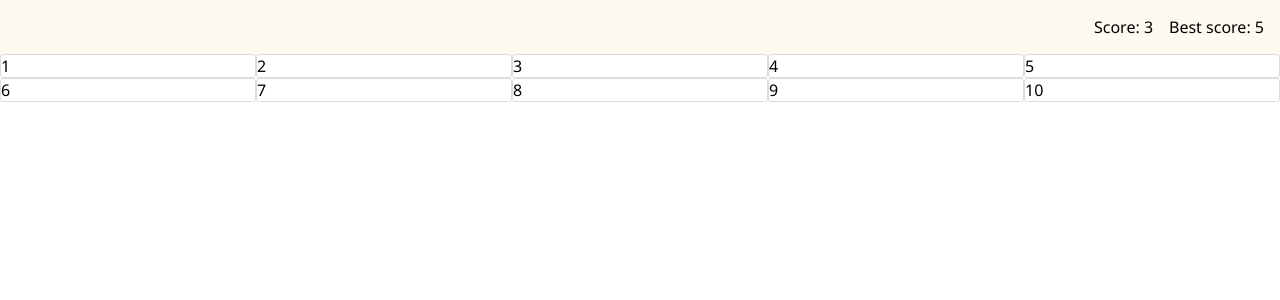
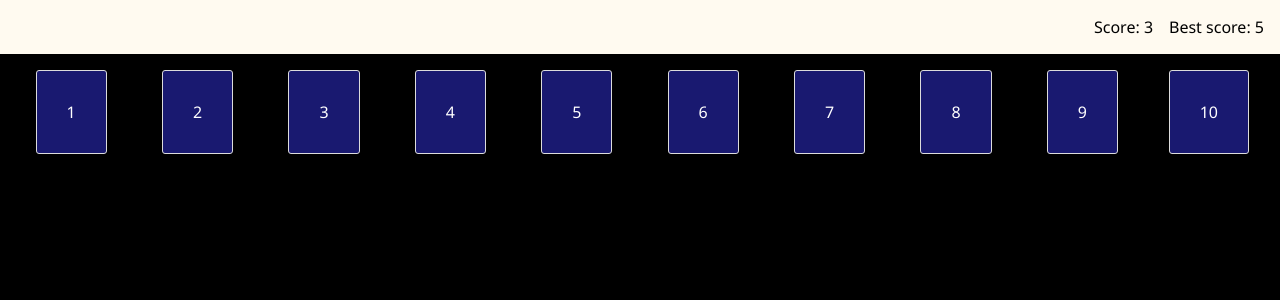
Before and after one commit to KarimElsayad247/odin-memory-card, a React (Create React App) app: page / in a window 1280 px wide. Shown: the top 300 px of the page. Built offline with nearby package versions, Linux system fonts and the light colour scheme.

Commit message:
Add some clicking logic for cards

```diff
--- a/src/App.css
+++ b/src/App.css
@@ -7,21 +7,38 @@ html {
     font-family: 'Segoe UI', Tahoma, Geneva, Verdana, sans-serif;
 }
 
+body {
+    background-color: black;
+    color: white;
+}
+
 header {
     display: flex;
     justify-content: flex-end;
     align-items: center;
     gap: 1rem;
     background-color: floralwhite;
+    color: black;
     padding: 1rem;
 }
 
 .cards {
     display: grid;
-    grid-template-columns: repeat(auto-fit, minmax(250px, 1fr));
+    grid-template-columns: repeat(auto-fit, minmax(100px, 1fr));
+    gap: 1rem;
+    padding: 1rem;
+    justify-items: center;
+    align-items: center;
 }
 
 .card {
     border-radius: 3px;
     border: 1px solid gainsboro;
+    background-color: midnightblue;
+    padding: 30px;
+    cursor: pointer;
 }
+
+.card:hover {
+    background-color: rgb(37, 37, 146);
+}
--- a/src/App.js
+++ b/src/App.js
@@ -1,13 +1,26 @@
+import { useState } from "react";
 import Header from "./components/Header";
 import CardsContainer from "./components/CardsContainer";
 
 import "./App.css";
 
 function App() {
+  const data = [1, 2, 3, 4, 5, 6, 7, 8, 9, 10];
+  const cardsInitialArray = data.map((number, i) => {
+    return {
+      content: number,
+      id: i,
+      isClicked: false,
+    };
+  });
+  const [cards, setCards] = useState(cardsInitialArray);
+
+  const clickCard = (cardId) => {};
+
   return (
     <div className="App">
       <Header score="3" bestScore="5" />
-      <CardsContainer />
+      <CardsContainer content={cards} />
     </div>
   );
 }
--- a/src/components/Card.js
+++ b/src/components/Card.js
@@ -1,5 +1,9 @@
 import React from "react";
 
 export default function Card(props) {
-  return <div className="card">{props.number}</div>;
+  return (
+    <div className="card" onClick={props.handleClick}>
+      {props.content}
+    </div>
+  );
 }
--- a/src/components/CardsContainer.js
+++ b/src/components/CardsContainer.js
@@ -1,10 +1,16 @@
 import React from "react";
 import Card from "./Card";
 
-export default function CardsContainer() {
-  const cards = [1, 2, 3, 4, 5, 6, 7, 8, 9, 10];
+export default function CardsContainer(props) {
+  const cards = props.content;
 
-  const cardElems = cards.map((card, i) => <Card number={card} key={i} />);
+  const cardElems = cards.map((card, i) => (
+    <Card
+      content={card.content}
+      key={card.id}
+      handleClick={() => console.log("clicked ", card.content)}
+    />
+  ));
 
   return <section className="cards">{cardElems}</section>;
 }
```
